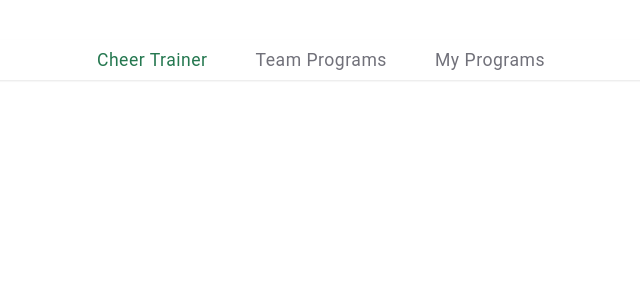
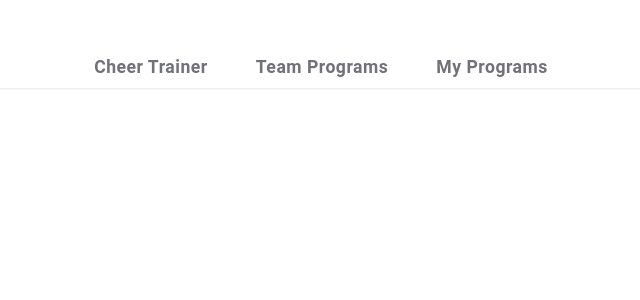
Before and after one commit to tthuy123/cheer-client, a React (Vite) app: page /test2 in a window 1280 px wide. Shown: the top 300 px of the page, without its empty margins (319-959 px from the left). Built offline with nearby package versions, Linux system fonts and the light colour scheme.

Commit message:
feat: refactor StrengthBar and TrainingBar components for improved tab management and accessibility

```diff
--- a/src/components/Training/StrengthBar.jsx
+++ b/src/components/Training/StrengthBar.jsx
@@ -1,44 +1,50 @@
-import React, { useState } from 'react';
-import { Box, Button } from '@mui/material';
+// StrengthBar.jsx
+import React from "react";
+import { Box, Button } from "@mui/material";
 
-const StrengthBar = () => {
-    const [activeSubTab, setActiveSubTab] = useState('Cheer Trainer');
-    const strengthSubTabs = ['Cheer Trainer', 'Team Programs', 'My Programs'];
+const strengthSubTabs = ["Cheer Trainer", "Team Programs", "My Programs"];
 
+export default function StrengthBar({ activeSubTab, onChangeSubTab }) {
   return (
     <Box
       display="flex"
-            justifyContent="center"  // 👈 căn giữa
+      justifyContent="center"
       position="fixed"
-            top="40px"  // nằm ngay dưới thanh chính
       left={0}
       right={0}
       zIndex={999}
       width="100%"
+      top={48} // đặt bên dưới TrainingBar (chiều cao 40px + margin 8px)
       boxShadow="0px 1px 2px rgba(0,0,0,0.1)"
       bgcolor="#fff"
+      role="tablist"
+      aria-label="Strength sub navigation"
     >
-            {strengthSubTabs.map((sub) => (
+      {strengthSubTabs.map((sub) => {
+        const selected = activeSubTab === sub;
+        return (
           <Button
             key={sub}
-                    onClick={() => setActiveSubTab(sub)}
+            onClick={() => onChangeSubTab(sub)}
+            role="tab"
+            aria-selected={selected}
             sx={{
               borderRadius: 0,
-                        color: activeSubTab === sub ? '#257850' : '#71717a', // chỉ đổi màu chữ
-                        backgroundColor: '#fff', // nền luôn trắng
-                        fontWeight: activeSubTab === sub ? 'normal' : 'normal',
-                        fontSize: activeSubTab === sub ? '1.1rem' : '1.1rem',
-                        textTransform: 'none',
-                        height: '40px',
-                        mx: 2, // khoảng cách ngang giữa các nút
-
+              color: selected ? "#257850" : "#71717a", // chỉ đổi màu chữ
+              backgroundColor: "#fff",
+              fontWeight: 600,
+              fontSize: "1.1rem",
+              textTransform: "none",
+              height: "40px",
+              mx: 2,
+              // gợi ý underline nhẹ khi active
+              borderBottom: selected ? "2px solid #257850" : "2px solid transparent",
             }}
           >
             {sub}
           </Button>
-            ))}
+        );
+      })}
     </Box>
   );
-};
-
-export default StrengthBar;
+}
--- a/src/components/Training/TrainingBar.jsx
+++ b/src/components/Training/TrainingBar.jsx
@@ -1,14 +1,14 @@
-import React, { useState } from 'react';
+import React from 'react';
 import { Box, Button } from '@mui/material';
-import { useNavigate } from 'react-router-dom';
+import { useNavigate, useLocation } from 'react-router-dom';
 
 const TrainingBar = () => {
-    const [activeTab, setActiveTab] = useState('Strength');
   const navigate = useNavigate();
+  const location = useLocation(); // ✅ lấy URL hiện tại
+
   const tabs = [
     { label: 'Strength', path: '/training/strength' },
-        { label: 'Cardio', path: '/training/cardio' },
-        { label: 'Team Training Log', path: '/training/team-training-log' }
+    { label: 'Team Training Log', path: '/training/team-training-log' },
   ];
 
   return (
@@ -22,18 +22,18 @@ const TrainingBar = () => {
       width="100%"
       borderBottom="1px solid #ccc"
     >
-            {tabs.map((tab) => (
+      {tabs.map((tab) => {
+        const isActive = location.pathname === tab.path; // ✅ kiểm tra tab nào đang active
+
+        return (
           <Button
             key={tab.label}
-                    onClick={() => {
-                        setActiveTab(tab.label);
-                        navigate(tab.path);
-                    }}
+            onClick={() => navigate(tab.path)}
             sx={{
               flex: 1,
               borderRadius: 0,
-                        color: activeTab === tab.label ? '#fff' : '#4a5566',
-                        backgroundColor: activeTab === tab.label ? '#257850' : '#fff',
+              color: isActive ? '#fff' : '#4a5566',
+              backgroundColor: isActive ? '#257850' : '#fff',
               fontWeight: 600,
               fontSize: '1rem',
               textTransform: 'none',
@@ -42,7 +42,8 @@ const TrainingBar = () => {
           >
             {tab.label}
           </Button>
-            ))}
+        );
+      })}
     </Box>
   );
 };
```
Lines whose indentation alone changed are shown as unchanged.
